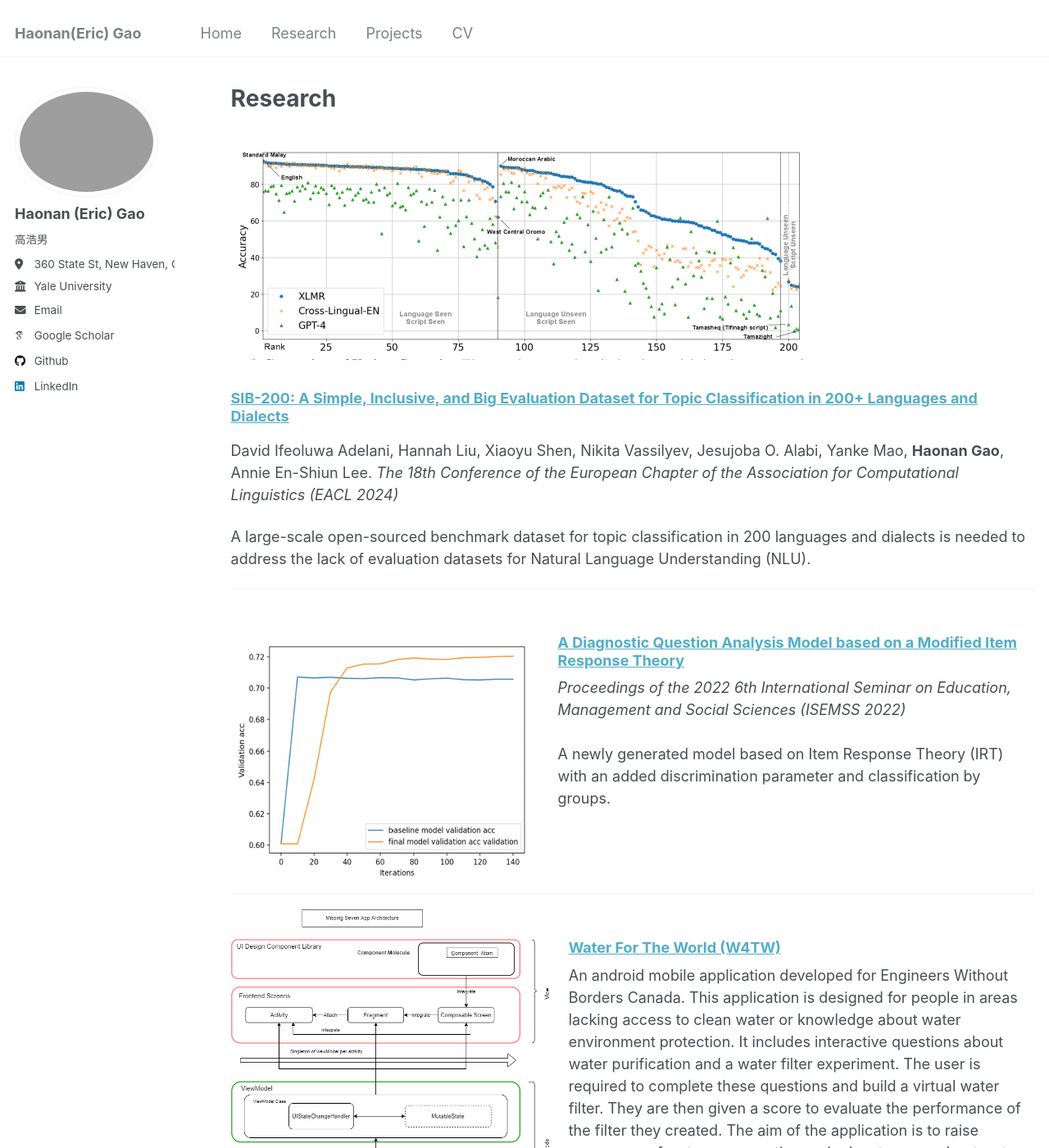
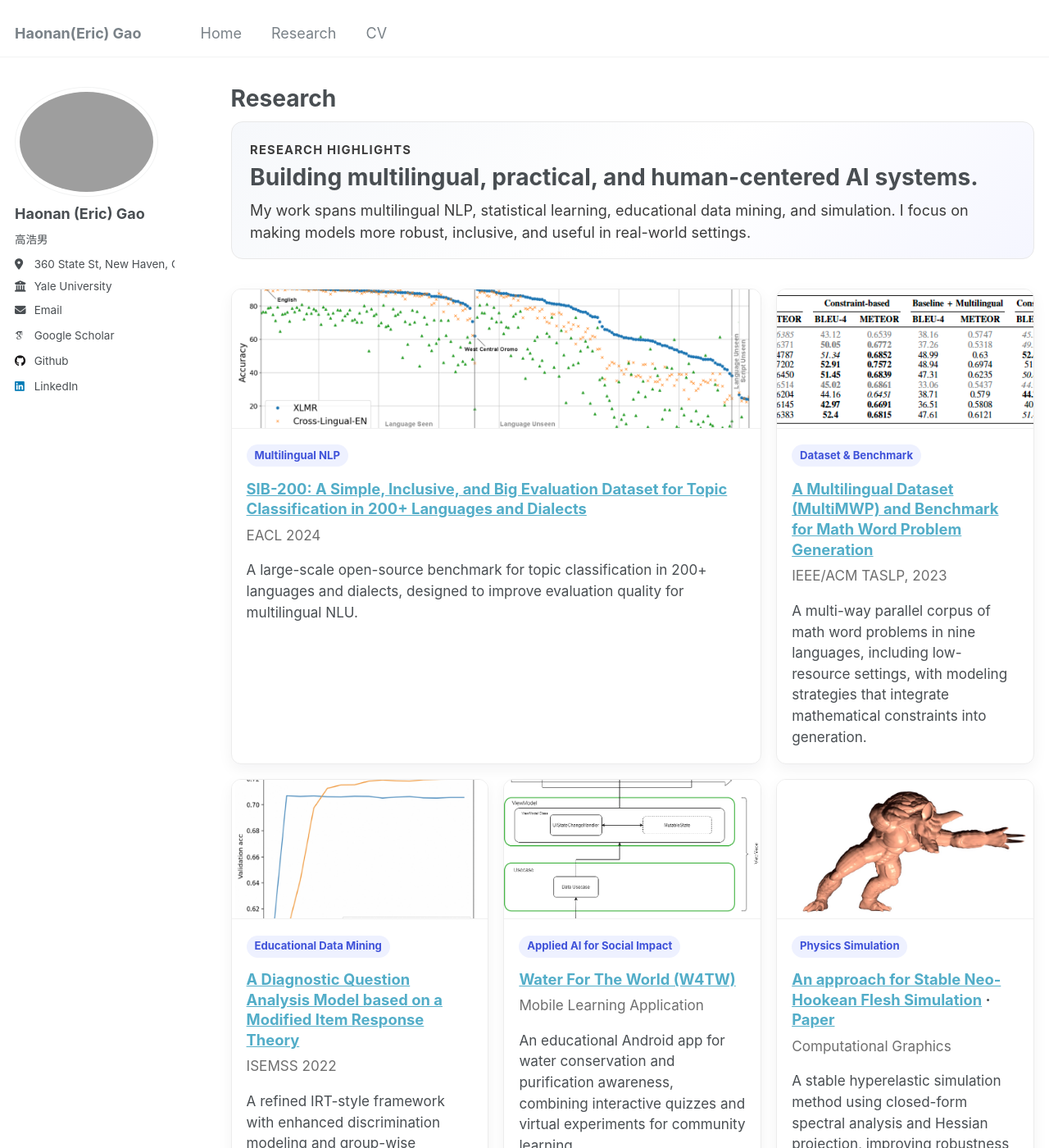
Before and after one commit to rampageoppa/rampageoppa.github.io, a Jekyll site: the page built from _pages/research.md, in a window 1280 px wide and 1400 px high. Shown: the whole window at 82% size. Built offline with Jekyll 4.4.1, drawn with Linux system fonts in a browser that asks for light colours; some web fonts are replaced; some of the changed text lies outside the part shown.

Commit message:
Remove Projects page and redesign Research page

```diff
--- a/_data/navigation.yml
+++ b/_data/navigation.yml
@@ -9,7 +9,5 @@ main:
     url: /
   - title: "Research"
     url: /research/
-  - title: "Projects"
-    url: /projects/
   - title: "CV"
     url: /cv/
--- a/_pages/projects.md
+++ /dev/null
@@ -1,82 +0,0 @@
----
-layout: single
-title: "Projects"
-permalink: /projects/
-author_profile: true
----
-
-## Applied Machine Learning & Data Science
-
-### Retrieval-Augmented Generation for Corporate Strategy Forecasting
-**Context:** Finance / Economic Analysis
-
-- Built an end-to-end Retrieval-Augmented Generation (RAG) system to forecast upcoming strategic projects of publicly traded companies.
-- Integrated large-scale unstructured data sources, including SEC filings (10-K, 8-K), patents, and financial news articles.
-- Designed document parsing, embedding, and retrieval pipelines using vector databases to support entity-isolated inference at the firm level.
-- Generated structured quantitative outputs estimating implementation costs and market value impacts, enabling downstream economic analysis.
-
-**Keywords:** Applied ML, Financial NLP, RAG, Large-scale Text Data
-
----
-
-### Large-Scale Feature Engineering and Disease Modeling (UK Biobank)
-**Context:** Healthcare / Biostatistics
-
-- Processed high-dimensional population-scale health data with hundreds of thousands of subjects and thousands of predictors.
-- Implemented robust data cleaning, missingness handling, and feature filtering pipelines for downstream disease risk modeling.
-- Applied statistical learning and machine learning techniques to rank predictors and evaluate disease associations.
-- Emphasized reproducibility, scalability, and interpretability in high-noise biomedical settings.
-
-**Keywords:** Data Science, Healthcare ML, Feature Engineering, Statistical Learning
-
----
-
-## NLP, LLMs & RAG Systems
-
-### Enterprise-Scale Text Ingestion and Embedding Pipelines
-**Context:** NLP Systems / ML Infrastructure
-
-- Designed scalable pipelines for parsing, sanitizing, and embedding terabytes of heterogeneous text data.
-- Supported multiple document types and metadata schemas, enabling efficient indexing and retrieval.
-- Optimized retrieval efficiency and context isolation to reduce inference cost and improve generation quality.
-- Deployed cloud-native workflows integrating modern NLP tooling and vector search systems.
-
-**Keywords:** NLP Systems, Embeddings, Vector Databases, Cloud ML
-
----
-
-### Multilingual Text Simplification and Dataset Construction
-**Context:** NLP Research & Applications
-
-- Led the construction of a large-scale multilingual dataset spanning 10+ languages with controlled complexity levels.
-- Developed automated preprocessing and evaluation tools for text simplification tasks.
-- Fine-tuned sequence-to-sequence models in low-resource and zero-shot settings.
-- Released datasets and benchmarks to support reproducible multilingual NLP research.
-
-**Keywords:** Multilingual NLP, Dataset Engineering, Seq2Seq Models
-
----
-
-## Statistical & Research-Driven Projects
-
-### Penalized Regression without Cross-Validation
-**Context:** Statistical Modeling
-
-- Investigated penalized regression methods (Ridge, LASSO, Elastic Net) under privacy-preserving and summary-data constraints.
-- Implemented coordinate descent–based estimation procedures and model selection strategies.
-- Explored covariance-aware regression models to improve tuning parameter selection without cross-validation.
-- Applied methods to neurobiological and behavioral prediction tasks.
-
-**Keywords:** Statistics, Penalized Regression, High-Dimensional Data
-
----
-
-### Diagnostic Question Analysis with Modified Item Response Theory
-**Context:** Educational Data Mining
-
-- Developed a modified Item Response Theory (IRT) model to analyze student interaction data.
-- Modeled learner proficiency and question difficulty for automated diagnostic assessment.
-- Demonstrated improved prediction accuracy over baseline IRT models.
-- Applied results to adaptive learning and curriculum recommendation scenarios.
-
-**Keywords:** IRT, Statistical Modeling, Educational Data
--- a/_pages/research.md
+++ b/_pages/research.md
@@ -7,60 +7,91 @@ redirect_from:
   - /research/
 ---
 
-
-
-![Graph showing relative cost](../images/research_1.png)
-
-### [SIB-200: A Simple, Inclusive, and Big Evaluation Dataset for Topic Classification in 200+ Languages and Dialects](https://arxiv.org/abs/2309.07445)
-David Ifeoluwa Adelani, Hannah Liu, Xiaoyu Shen, Nikita Vassilyev, Jesujoba O. Alabi, Yanke Mao, **Haonan Gao**, Annie En-Shiun Lee. *The 18th Conference of the European Chapter of the Association for Computational Linguistics (EACL 2024)*
-
-A large-scale open-sourced benchmark dataset for topic classification in 200 languages and dialects is needed to address the lack of evaluation datasets for Natural Language Understanding (NLU).
-
----
-
-<div style="display: flex; align-items: flex-start;">
-  <img src="../images/research_2.png" alt="Graph showing relative cost" style="width: 40%; margin-right: 20px; vertical-align: top;">
-  <div style="display: flex; flex-direction: column; justify-content: flex-start;">
-    <h3><a href="https://www.atlantis-press.com/proceedings/isemss-22/125981882">A Diagnostic Question Analysis Model based on a Modified Item Response Theory</a></h3>
-
-    <em>Proceedings of the 2022 6th International Seminar on Education, Management and Social Sciences (ISEMSS 2022)</em><br>
-    A newly generated model based on Item Response Theory (IRT) with an added discrimination parameter and classification by groups.
-  </div>
+<div class="research-hero">
+  <p class="research-kicker">Research Highlights</p>
+  <h2>Building multilingual, practical, and human-centered AI systems.</h2>
+  <p>
+    My work spans multilingual NLP, statistical learning, educational data mining, and simulation.
+    I focus on making models more robust, inclusive, and useful in real-world settings.
+  </p>
 </div>
 
----
+<div class="research-grid">
 
-<div style="display: flex; align-items: flex-start;">
-  <img src="../images/research_3.png" alt="Graph showing relative cost" style="width: 40%; margin-right: 20px;">
-  <div>
-    <h3><a href="https://github.com/rampageoppa/engineers-without-boarders-canada-t-main">Water For The World (W4TW)</a></h3>
+  <article class="research-card featured">
+    <img src="../images/research_1.png" alt="SIB-200 multilingual topic classification" loading="lazy">
+    <div class="research-card-content">
+      <span class="research-tag">Multilingual NLP</span>
+      <h3><a href="https://arxiv.org/abs/2309.07445">SIB-200: A Simple, Inclusive, and Big Evaluation Dataset for Topic Classification in 200+ Languages and Dialects</a></h3>
+      <p class="research-meta">EACL 2024</p>
+      <p>
+        A large-scale open-source benchmark for topic classification in 200+ languages and dialects,
+        designed to improve evaluation quality for multilingual NLU.
+      </p>
+    </div>
+  </article>
 
-   An android mobile application developed for Engineers Without Borders Canada. This application is designed for people in areas lacking access to clean water or knowledge about water environment protection. It includes interactive questions about water purification and a water filter experiment. The user is required to complete these questions and build a virtual water filter. They are then given a score to evaluate the performance of the filter they created. The aim of the application is to raise awareness of water conservation and educate users about water purification methods.
+  <article class="research-card">
+    <img src="../images/research_4.png" alt="MultiMWP multilingual math word problem dataset" loading="lazy">
+    <div class="research-card-content">
+      <span class="research-tag">Dataset & Benchmark</span>
+      <h3><a href="../files/T-ASL-10245-2023_Proof_hi.pdf">A Multilingual Dataset (MultiMWP) and Benchmark for Math Word Problem Generation</a></h3>
+      <p class="research-meta">IEEE/ACM TASLP, 2023</p>
+      <p>
+        A multi-way parallel corpus of math word problems in nine languages, including low-resource settings,
+        with modeling strategies that integrate mathematical constraints into generation.
+      </p>
+    </div>
+  </article>
 
-  </div>
+  <article class="research-card">
+    <img src="../images/research_2.png" alt="Modified item response theory diagram" loading="lazy">
+    <div class="research-card-content">
+      <span class="research-tag">Educational Data Mining</span>
+      <h3><a href="https://www.atlantis-press.com/proceedings/isemss-22/125981882">A Diagnostic Question Analysis Model based on a Modified Item Response Theory</a></h3>
+      <p class="research-meta">ISEMSS 2022</p>
+      <p>
+        A refined IRT-style framework with enhanced discrimination modeling and group-wise diagnostics
+        to better assess question quality and learner ability.
+      </p>
+    </div>
+  </article>
+
+  <article class="research-card">
+    <img src="../images/research_3.png" alt="Water For The World app concept" loading="lazy">
+    <div class="research-card-content">
+      <span class="research-tag">Applied AI for Social Impact</span>
+      <h3><a href="https://github.com/rampageoppa/engineers-without-boarders-canada-t-main">Water For The World (W4TW)</a></h3>
+      <p class="research-meta">Mobile Learning Application</p>
+      <p>
+        An educational Android app for water conservation and purification awareness,
+        combining interactive quizzes and virtual experiments for community learning.
+      </p>
+    </div>
+  </article>
+
+  <article class="research-card">
+    <img src="../images/research_5.png" alt="Stable Neo-Hookean flesh simulation visualization" loading="lazy">
+    <div class="research-card-content">
+      <span class="research-tag">Physics Simulation</span>
+      <h3><a href="https://github.com/rampageoppa/An-approch-for-Stable-Neo-Hookean-Flesh-Simulation">An approach for Stable Neo-Hookean Flesh Simulation</a> · <a href="../files/CSC417_Report.pdf">Paper</a></h3>
+      <p class="research-meta">Computational Graphics</p>
+      <p>
+        A stable hyperelastic simulation method using closed-form spectral analysis and Hessian projection,
+        improving robustness under large deformation, inversion, and rotation.
+      </p>
+    </div>
+  </article>
+
+  <article class="research-card compact">
+    <div class="research-card-content">
+      <span class="research-tag">Statistical Learning</span>
+      <h3><a href="../files/Penalized Regression without CV.pdf">Penalized Regression without Cross-validation</a></h3>
+      <p>
+        Explores ridge, LASSO, and elastic-net methods under summary-data settings for
+        neurobiological and behavioral analysis without relying on conventional cross-validation.
+      </p>
+    </div>
+  </article>
+
 </div>
-
----
-
-### [Penalized Regression without Cross-validation](files/Penalized Regression without CV.pdf)
-
-Utilize reduced summary data sourced from public databases to delve into the neurobiological mechanisms of behavior using univariate penalized regression models such as Ridge, LASSO, or Elastic-Net.
-
----
-![Graph showing relative cost](../images/research_4.png)
-
-### [A Multilingual Dataset (MultiMWP) and Benchmark for Math Word Problem Generation.](../files/T-ASL-10245-2023_Proof_hi.pdf)
-Gamage O. Ishendra, Surangika Dayani Ranathunga, Annie Lee, Mehreen Alam, **Haonan Gao**, et al.  *IEEE/ACM Transactions on Audio, Speech and Language Processing, VOL. 31, 2023*
-
-A multi-way parallel corpus of Math Word Problems (MWPs) in nine languages, including six low-resource languages. To date, this is the largest multilingual MWP dataset available. Integrate
-a math constraint satisfaction module with autoregressive text generation.
-
----
-
-![Graph showing relative cost](../images/research_5.png)
-
-### [An approch for Stable Neo-Hookean Flesh Simulation](https://github.com/rampageoppa/An-approch-for-Stable-Neo-Hookean-Flesh-Simulation) [[Paper]](../files/CSC417_Report.pdf)
-
-a new method for fleshy simulation, by obtaining the closed-form expressions of eigenvalues and eigenvectors of all components of the system to directly project the Hessian to semi-positive-definiteness. This is a new version of the Neo-Hookean elastic model, which maintains the fleshy appearance of the Neo-Hookean model. It helps to deeply understand the numerical behavior of materials, exhibits superior volume preservation, and is robust to extreme kinematic rotation and inversion. We made an improvement based on assignment 3 (finite element 3D model), which uses the finite element method under the tetrahedral structure. We mainly optimize strain energy formulas and use stable Neo-Hookean elasticity to achieve the optimization of hyperelastic energy density. These findings also provide information for the design of more complex hyperelastic models, and we provide an extensive comparison with existing material models.
-
----
--- a/assets/css/main.scss
+++ b/assets/css/main.scss
@@ -39,3 +39,106 @@
 @import "vendor/font-awesome/brands";
 @import "vendor/magnific-popup/magnific-popup";
 @import "print";
+
+/* Custom Research Page */
+.research-hero {
+  margin: 0.5rem 0 2rem;
+  padding: 1.25rem 1.25rem 1rem;
+  border: 1px solid #e8e8e8;
+  border-radius: 14px;
+  background: linear-gradient(135deg, #f6f8fb 0%, #ffffff 55%, #f5f6ff 100%);
+}
+
+.research-kicker {
+  margin: 0;
+  color: #5d6dff;
+  font-size: 0.82rem;
+  letter-spacing: 0.08em;
+  text-transform: uppercase;
+  font-weight: 700;
+}
+
+.research-hero h2 {
+  margin: 0.35rem 0 0.5rem;
+  font-size: clamp(1.3rem, 2.2vw, 2rem);
+  line-height: 1.2;
+}
+
+.research-hero p {
+  margin: 0;
+  color: #3c3c3c;
+}
+
+.research-grid {
+  display: grid;
+  grid-template-columns: repeat(auto-fit, minmax(250px, 1fr));
+  gap: 1rem;
+}
+
+.research-card {
+  border: 1px solid #ececec;
+  border-radius: 12px;
+  overflow: hidden;
+  background: #fff;
+  box-shadow: 0 6px 18px rgba(20, 20, 40, 0.05);
+  transition: transform 0.2s ease, box-shadow 0.2s ease;
+}
+
+.research-card:hover {
+  transform: translateY(-2px);
+  box-shadow: 0 10px 24px rgba(20, 20, 40, 0.09);
+}
+
+.research-card img {
+  width: 100%;
+  height: 170px;
+  object-fit: cover;
+  border-bottom: 1px solid #f0f0f0;
+}
+
+.research-card-content {
+  padding: 0.95rem 1rem 1.1rem;
+}
+
+.research-card h3 {
+  margin: 0.35rem 0;
+  font-size: 1.02rem;
+  line-height: 1.35;
+}
+
+.research-card p {
+  margin-bottom: 0;
+  font-size: 0.95rem;
+}
+
+.research-meta {
+  margin: 0.1rem 0 0.35rem;
+  color: #6f6f6f;
+  font-size: 0.85rem;
+}
+
+.research-tag {
+  display: inline-block;
+  margin-bottom: 0.45rem;
+  padding: 0.2rem 0.55rem;
+  border-radius: 999px;
+  background: #eef1ff;
+  color: #3f52d9;
+  font-weight: 700;
+  font-size: 0.73rem;
+}
+
+.research-card.featured {
+  grid-column: span 2;
+}
+
+.research-card.compact {
+  display: flex;
+  align-items: stretch;
+}
+
+@media (max-width: 850px) {
+  .research-card.featured {
+    grid-column: span 1;
+  }
+}
```
Also changed, not shown: _pages/home.md (+0 -1 lines).
